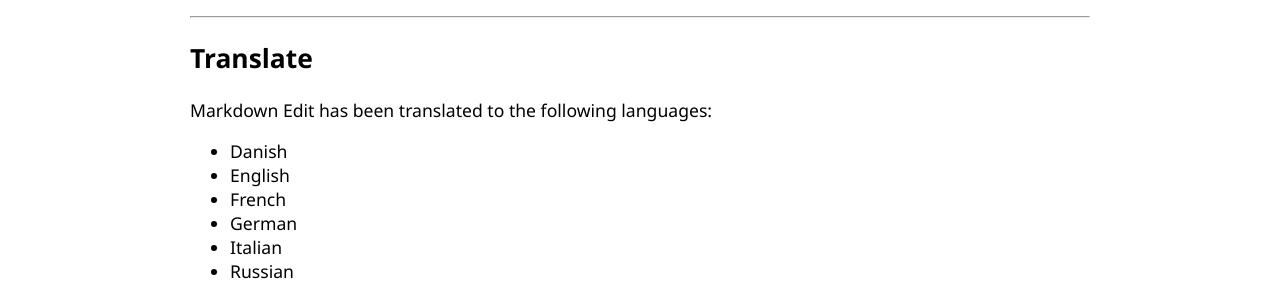
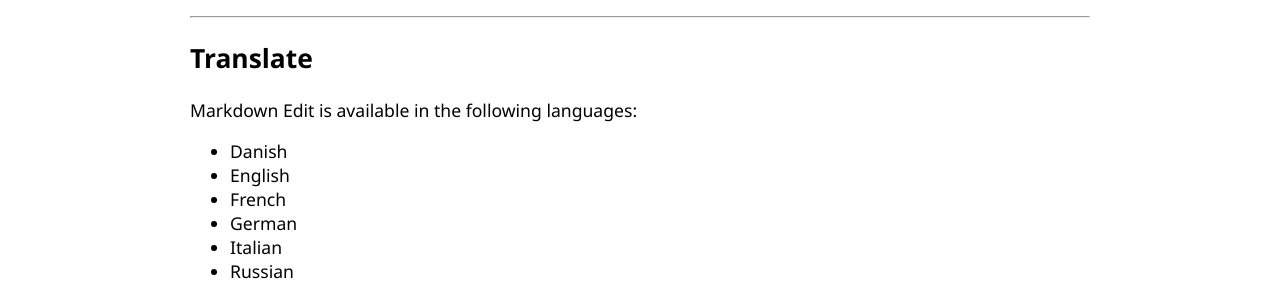
Before and after one commit to mike-ward/mde-site, a Jekyll site: the page built from index.md, in a window 1280 px wide. Shown: the part 1509-1795 px from the top of the page. Built offline with Jekyll 4.4.1, drawn with Linux system fonts in a browser that asks for light colours; comment, search, counter and statistics services are not loaded.

Commit message:
word smithing

```diff
--- a/index.md
+++ b/index.md
@@ -24,7 +24,7 @@
 Translate
 ---------
 
-Markdown Edit has been translated to the following languages:
+Markdown Edit is available in the following languages:
 
 -   Danish
 -   English
```
